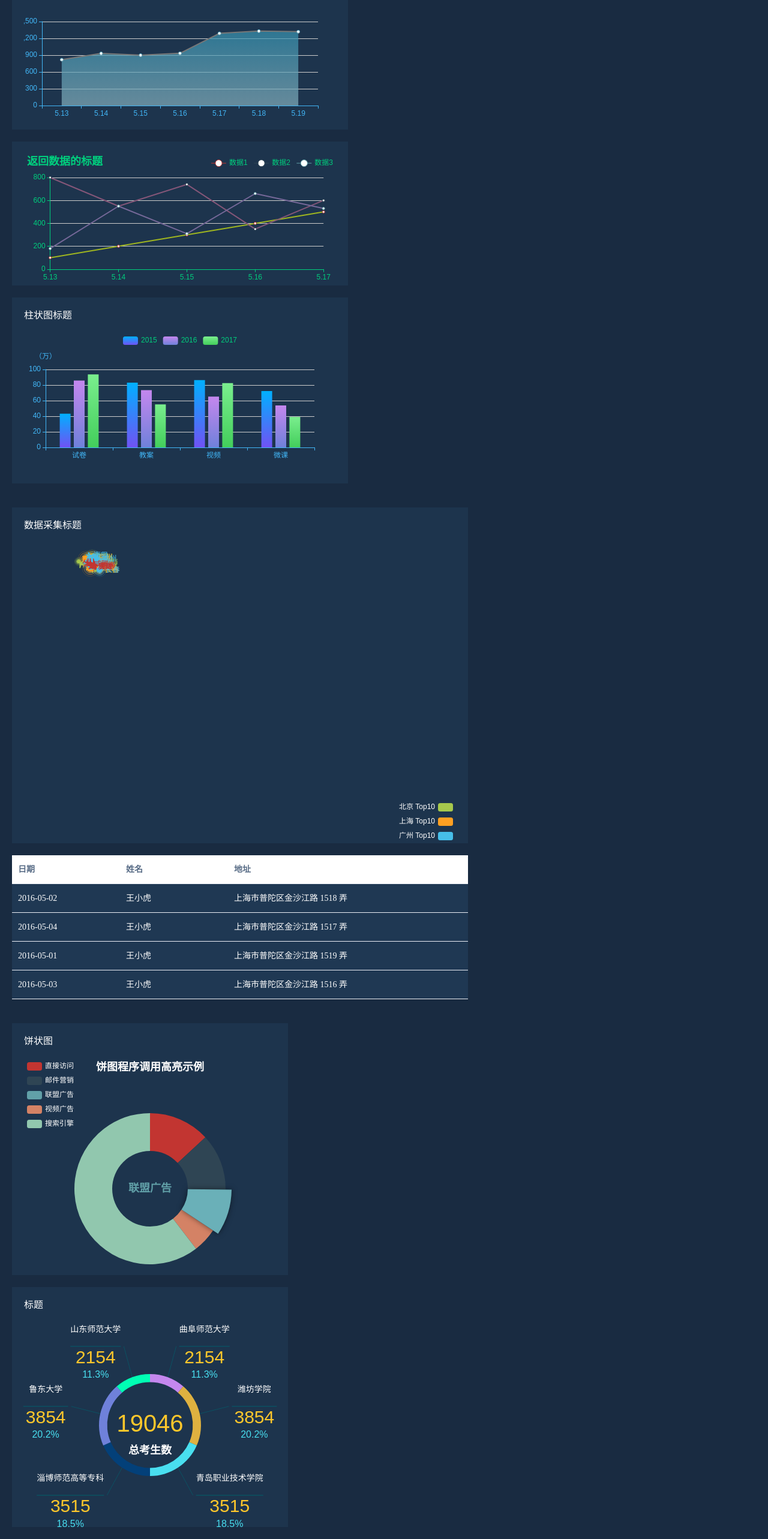
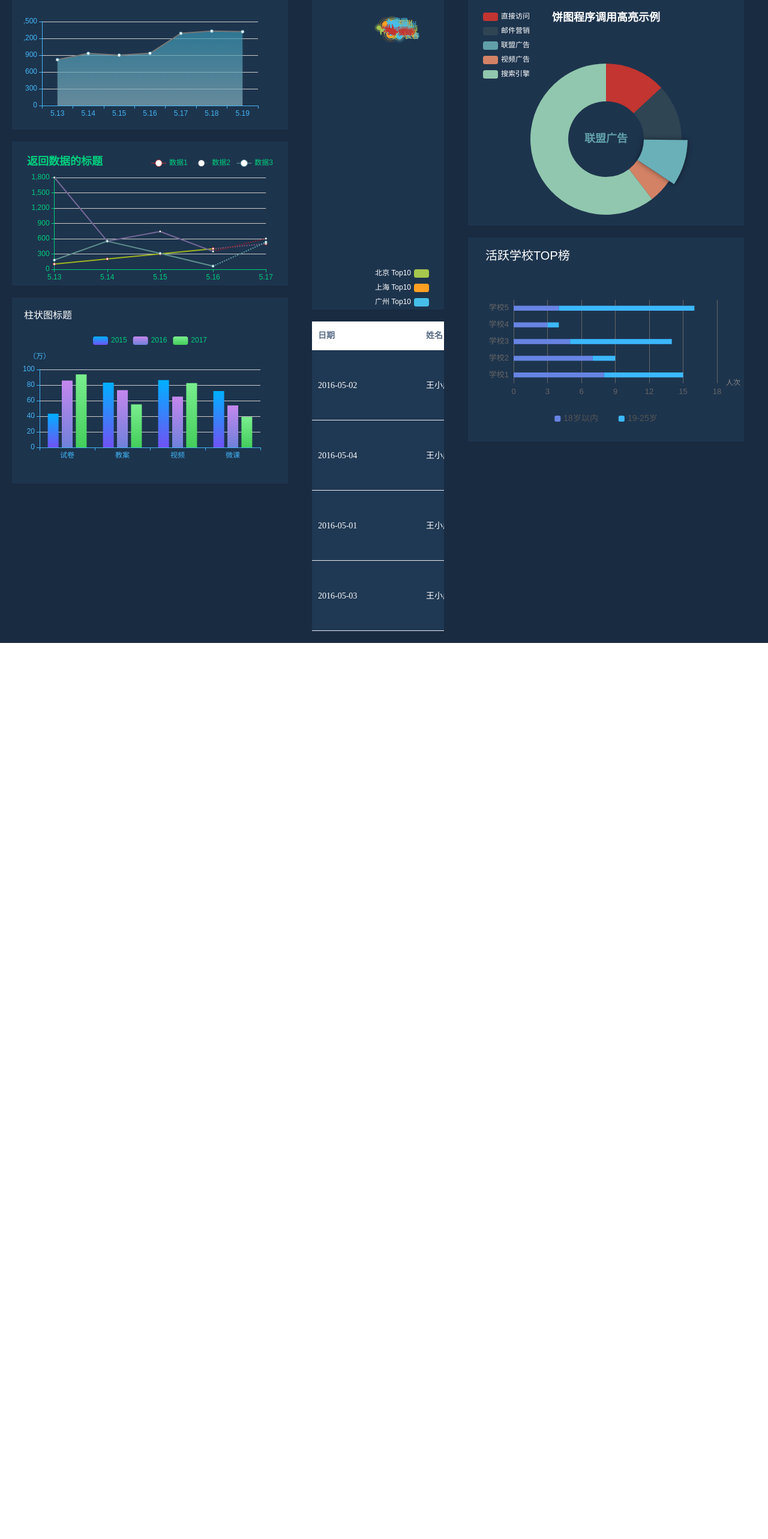
Before and after one commit to lijiahui-web/vue-echarts, a Vue app: page /#/dataIndex in a window 1280 px wide. Shown: the part 124-2690 px from the top of the page at 60% size. After the commit the page ends 1196 px from the top, so only its background shows below. Built offline with nearby package versions, Linux system fonts and the light colour scheme.

Commit message:
增加柱状图，替代饼图

```diff
--- /dev/null
+++ b/src/views/dataIndex/components/barChart2.vue
@@ -0,0 +1,162 @@
+<template>
+  <div>
+    <div id="barChart2"></div>
+  </div>
+</template>
+<script>
+export default {
+  name: 'barChart2',
+  data() {
+    return {
+      itemStyle: {}
+    }
+  },
+  mounted() {
+    this.getData()
+  },
+  methods: {
+    getData() {
+      this.itemStyle = {
+        normal: {},
+        emphasis: {
+          barBorderWidth: 1,
+          shadowBlur: 10,
+          shadowOffsetX: 0,
+          shadowOffsetY: 0,
+          shadowColor: 'rgba(0,0,0,0.5)'
+        }
+      }
+      this.chartInit()
+    },
+    chartInit() {
+      let myChart = this.$echarts.init(document.getElementById('barChart2'))
+      let options = {
+        color: ['#6784E3', '#3BB8FF'],
+        title: {
+          text: '活跃学校TOP榜',
+          textStyle: {
+              color: '#fff',
+              fontSize: 20,
+              fontWeight: 'normal',
+          },
+          left: 24,
+          top: 16,
+        },
+        grid: {
+          top: 104,
+          left: 76,
+          bottom: 97,
+          right: 45
+        },
+        legend: {
+          data: ['18岁以内', '19-25岁'],
+          bottom: 26,
+          textStyle: {
+            color: '#555',
+            fontSize: 14
+          },
+          itemGap: 34,
+          itemWidth: 10,
+          itemHeight: 10
+        },
+        tooltip: {
+          trigger: 'axis',
+          backgroundColor: '#fff',
+          padding: [0, 0, 0, 0],
+          textStyle: {
+            color: '#333'
+          },
+          axisPointer: {
+            type: 'line',
+            animation: true,
+            lineStyle: {
+              color: 'transparent'
+            }
+          },
+          extraCssText: 'box-shadow: 0px 0px 10px -4px rgba(3, 3, 3, .4)',
+          formatter: (params) => {
+            let htmls = ''
+            let xaxisName = ''
+            if (params.length > 0) {
+              xaxisName = params[0].axisValue;
+              htmls += '<div style="font-size:16px;height:32px;color:#0069FF;border-radius:4px;line-height:36px;padding-left:15px;text-align: left;">' + xaxisName + '</div><div>';
+              for (let j = 0; j < params.length; j++) {
+                htmls += '<p style="font-size:14px;padding:4px 23px 6px 15px;color:#333;text-align: left;">' + params[j].seriesName + ' : ' + params[j].data + '</p>';
+              }
+              htmls += '</div>';
+              return htmls;
+            }
+          }
+        },
+        // toolbox: {
+        //   feature: {
+        //     saveAsImage: {}
+        //   },
+        //   top: 16,
+        //   right: 39
+        // },
+        xAxis: {
+          name: '人次',
+          type: 'value',
+          nameRotate: 1,
+          splitLine: {
+            lineStyle: {
+              color: '#666'
+            }
+          },
+          axisLine: {
+            show: false,
+            lineStyle: {
+              color: '#888'
+            }
+          },
+          axisTick: {
+            show: false
+          },
+          axisLabel: {
+            fontSize: 13,
+            color: '#666'
+          }
+        },
+        yAxis: {
+          type: 'category',
+          splitLine: {
+            show: false
+          },
+          axisLine: {
+            show: false
+          },
+          axisTick: {
+            show: false
+          },
+          axisLabel: {
+            fontSize: 13,
+            color: '#666'
+          },
+          data: ['学校1', '学校2', '学校3', '学校4', '学校5']
+        },
+        series: [{
+          name: '18岁以内',
+          type: 'bar',
+          stack: 'a',
+          barWidth: '30%',
+          data: ['8', '7', '5', '3', '4']
+        }, {
+          name: '19-25岁',
+          type: 'bar',
+          stack: 'a',
+          barWidth: '30%',
+          data: ['7', '2', '9', '1', '12']
+        }]
+      }
+      myChart.setOption(options)
+    }
+  }
+}
+</script>
+<style lang="scss" scoped>
+#barChart2{
+  width: 100%;
+  height: 340px;
+}
+</style>
--- a/src/views/dataIndex/components/linesChart.vue
+++ b/src/views/dataIndex/components/linesChart.vue
@@ -21,15 +21,39 @@ export default {
           list: [
             {
               name: '数据1',
-              data: [100,200,300,400,500]
+              data: [100,200,300,400,'-'],
+              smooth: false,
+              lintType: 'solid'
+            },
+            {
+              name: '数据1',
+              data: ['-','-','-',400,500],
+              smooth: false,
+              lintType: 'dotted'
             },
             {
               name: '数据2',
-              data: [800,550,740,350,600]
+              data: [1800,550,740,350,'-'],
+              smooth: false,
+              lintType: 'solid'
+            },
+            {
+              name: '数据2',
+              data: ['-','-','-',350,600],
+              smooth: false,
+              lintType: 'dotted'
             },
             {
               name: '数据3',
-              data: [180,550,310,660,530]
+              data: [180,550,310,60,'-'],
+              smooth: false,
+              lintType: 'solid'
+            },
+            {
+              name: '数据3',
+              data: ['-','-','-',60,530],
+              smooth: false,
+              lintType: 'dotted'
             }
           ]
         }
@@ -49,8 +73,18 @@ export default {
           name: this.responseData.data.list[i].name,
           type:'line',
           data: this.responseData.data.list[i].data,
+          smooth: this.responseData.data.list[i].smooth,
           lineStyle: {
             color: this.colorArr[i]
+          },
+          itemStyle:{
+            normal:{
+              lineStyle:{
+                color: this.colorArr[i],
+                width:2,
+                type:this.responseData.data.list[i].lintType  //'dotted'虚线 'solid'实线
+              }
+            }
           }
         }
         this.allData.push(singleData)
@@ -70,7 +104,38 @@ export default {
         },
         // 鼠标划上提示工具
         tooltip: {
-          trigger: 'axis'
+          trigger: 'axis',
+          formatter: function (params) {
+            var htmlStr = '<div style="text-align:center">';
+            var valMap = {};
+            for(var i=0;i<params.length;i++){
+              var param = params[i];
+              var xName = param.name;//x轴的名称
+              var seriesName = param.seriesName;//图例名称
+              var value = param.value;//y轴值
+              var color = param.color;//图例颜色
+              //过滤无效值
+              if(value == '-'){
+                continue;
+              }
+              //过滤重叠值
+              if(valMap[seriesName] == value){
+                continue;
+              }
+              if(i===0){
+                htmlStr += xName + '<br/>';//x轴的名称
+              }
+              htmlStr +='<div>';
+              //为了保证和原来的效果一样，这里自己实现了一个点的效果
+              htmlStr += '<span style="margin-right:5px;display:inline-block;width:10px;height:10px;border-radius:5px;background-color:'+color+';"></span>';
+              //圆点后面显示的文本
+              htmlStr += seriesName + '：' + value;
+              htmlStr += '</div>';
+              valMap[seriesName] = value;
+            }
+            htmlStr += '</div>';
+            return htmlStr;
+          }
         },
         legend: {
           data: this.lineTitle,
--- a/src/views/dataIndex/components/pieChart2.vue
+++ /dev/null
@@ -1,152 +0,0 @@
-<template>
-  <div>
-    <el-header>{{title}}</el-header>
-    <div id="pieChart2"></div>
-  </div>
-</template>
-<script>
-export default {
-  name: 'pieChart2',
-  data() {
-    return {
-      title: '标题',
-      echartData: [],
-      rich: {}
-    }
-  },
-  mounted() {
-    this.getData()
-  },
-  methods: {
-    getData() {
-      this.echartData = [{
-        value: 2154,
-        name: '曲阜师范大学'
-      }, {
-        value: 3854,
-        name: '潍坊学院'
-      }, {
-        value: 3515,
-        name: '青岛职业技术学院'
-      }, {
-        value: 3515,
-        name: '淄博师范高等专科'
-      }, {
-        value: 3854,
-        name: '鲁东大学'
-      }, {
-        value: 2154,
-        name: '山东师范大学'
-      }]
-      this.rich = {
-        yellow: {
-          color: "#ffc72b",
-          fontSize: 30,
-          padding: [5, 4],
-          align: 'center'
-        },
-        total: {
-          color: "#ffc72b",
-          fontSize: 40,
-          align: 'center'
-        },
-        white: {
-          color: "#fff",
-          align: 'center',
-          fontSize: 14,
-          padding: [21, 0]
-        },
-        blue: {
-          color: '#49dff0',
-          fontSize: 16,
-          align: 'center'
-        },
-        hr: {
-          borderColor: '#0b5263',
-          width: '100%',
-          borderWidth: 1,
-          height: 0,
-        }
-      }
-      this.chartInit()
-    },
-    chartInit() {
-      let that = this
-      let myChart = this.$echarts.init(document.getElementById('pieChart2'))
-      let options = {
-        title: {
-          text:'总考生数',
-          left:'center',
-          top:'53%',
-          padding:[24,0],
-          textStyle:{
-            color:'#fff',
-            fontSize: 18,
-            align:'center'
-          }
-        },
-        legend: {
-          selectedMode:false,
-          formatter: function() {
-            var total = 0; //各科正确率总和
-            that.echartData.forEach(function(value) {
-              total += value.value;
-            });
-            return '{total|' + total + '}';
-          },
-          data: [this.echartData[0].name],
-          // data: ['高等教育学'],
-          // itemGap: 50,
-          left: 'center',
-          top: 'center',
-          icon: 'none',
-          align:'center',
-          textStyle: {
-            color: "#fff",
-            fontSize: 16,
-            rich: this.rich
-          },
-        },
-        series: [{
-          name: '总考生数量',
-          type: 'pie',
-          radius: ['42%', '50%'],
-          hoverAnimation: false,
-          color: ['#c487ee', '#deb140', '#49dff0', '#034079', '#6f81da', '#00ffb4'],
-          label: {
-            normal: {
-              formatter: function(params) {
-                var total = 0; //考生总数量
-                var percent = 0; //考生占比
-                that.echartData.forEach(function(value) {
-                  total += value.value;
-                });
-                percent = ((params.value / total) * 100).toFixed(1);
-                return '{white|' + params.name + '}\n{hr|}\n{yellow|' + params.value + '}\n{blue|' + percent + '%}';
-              },
-              rich: this.rich
-            },
-          },
-          labelLine: {
-            normal: {
-              length: 55,
-              length2: 0,
-              lineStyle: {
-                  color: '#0b5263'
-              }
-            }
-          },
-          data: this.echartData
-        }]
-      }
-      myChart.setOption(options)
-    }
-  }
-}
-</script>
-<style lang="scss" scoped>
-#pieChart2{
-  width: 100%;
-  height: 340px;
-}
-</style>
--- a/src/views/dataIndex/index.vue
+++ b/src/views/dataIndex/index.vue
@@ -11,7 +11,7 @@
     </div>
     <div class="right-container">
       <pieChart class="chartComponent pieChart"/>
-      <pieChart2 class="chartComponent pieChart2"/>
+      <barChart2 class="chartComponent barChart2"/>
     </div>
   </div>
 </template>
@@ -22,7 +22,7 @@ import ChinaMap from './components/chinaMap'
 import PieChart from './components/pieChart'
 import TableData from './components/tableData'
 import BarChart from './components/barChart'
-import PieChart2 from './components/pieChart2'
+import BarChart2 from './components/barChart2'
 export default {
   name: 'dataIndex',
   components: {
@@ -32,7 +32,7 @@ export default {
     PieChart,
     TableData,
     BarChart,
-    PieChart2
+    BarChart2
   }
 }
 </script>
@@ -47,7 +47,7 @@ export default {
   }
   .left-container{
     float: left;
-    width: 600px;
+    width: 500px;
     .lineChart{
       color: #ffffff;
     }
@@ -60,7 +60,7 @@ export default {
   }
   .middle-container{
     float: left;
-    width: 800px;
+    width: calc(100vw - 1020px);
     .chinaMap{
       color: #ffffff;
     }
@@ -71,7 +71,7 @@ export default {
     .pieChart{
       color: #ffffff;
     }
-    .pieChart2{
+    .barChart2{
       color: #ffffff;
     }
   }
```
